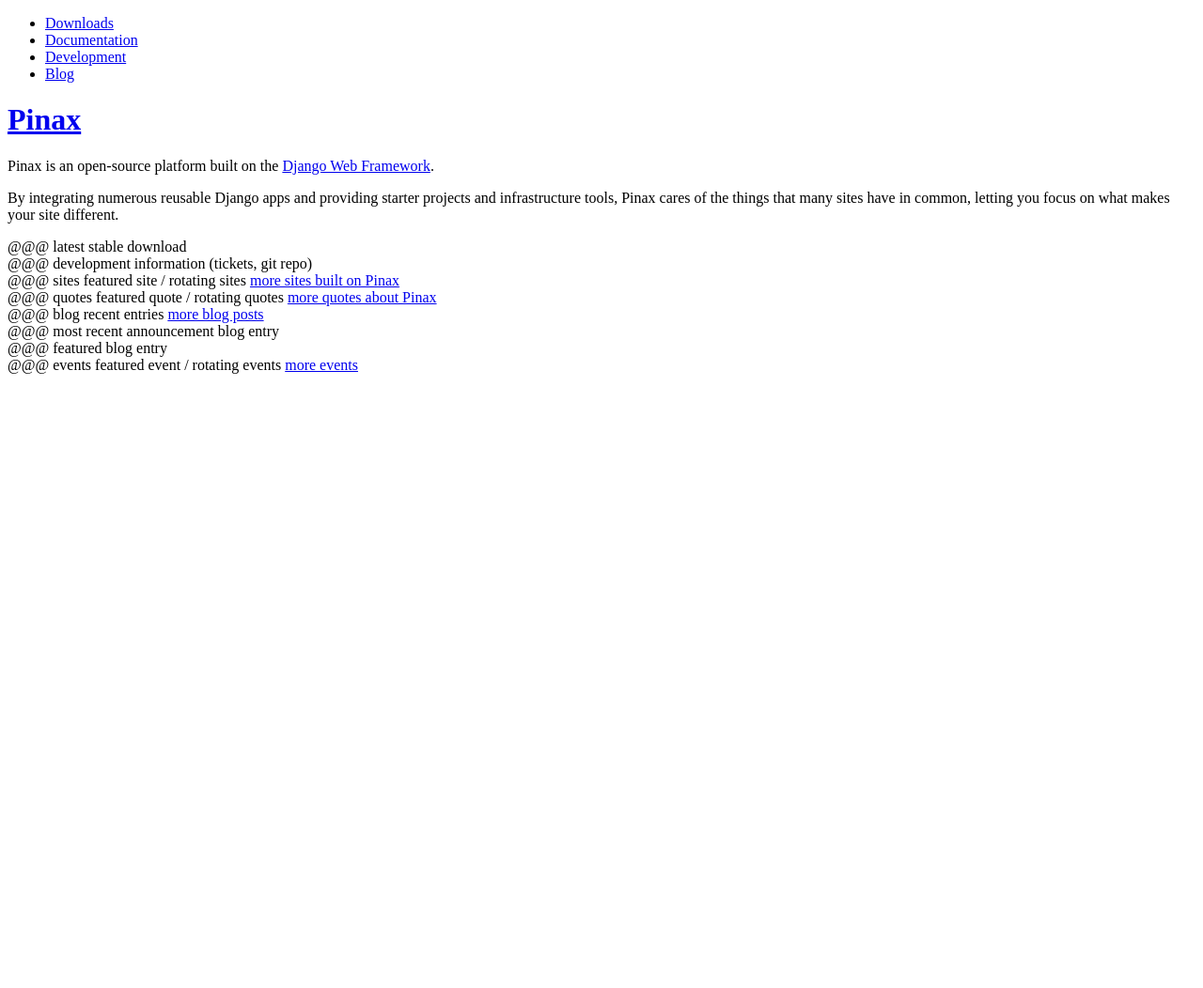
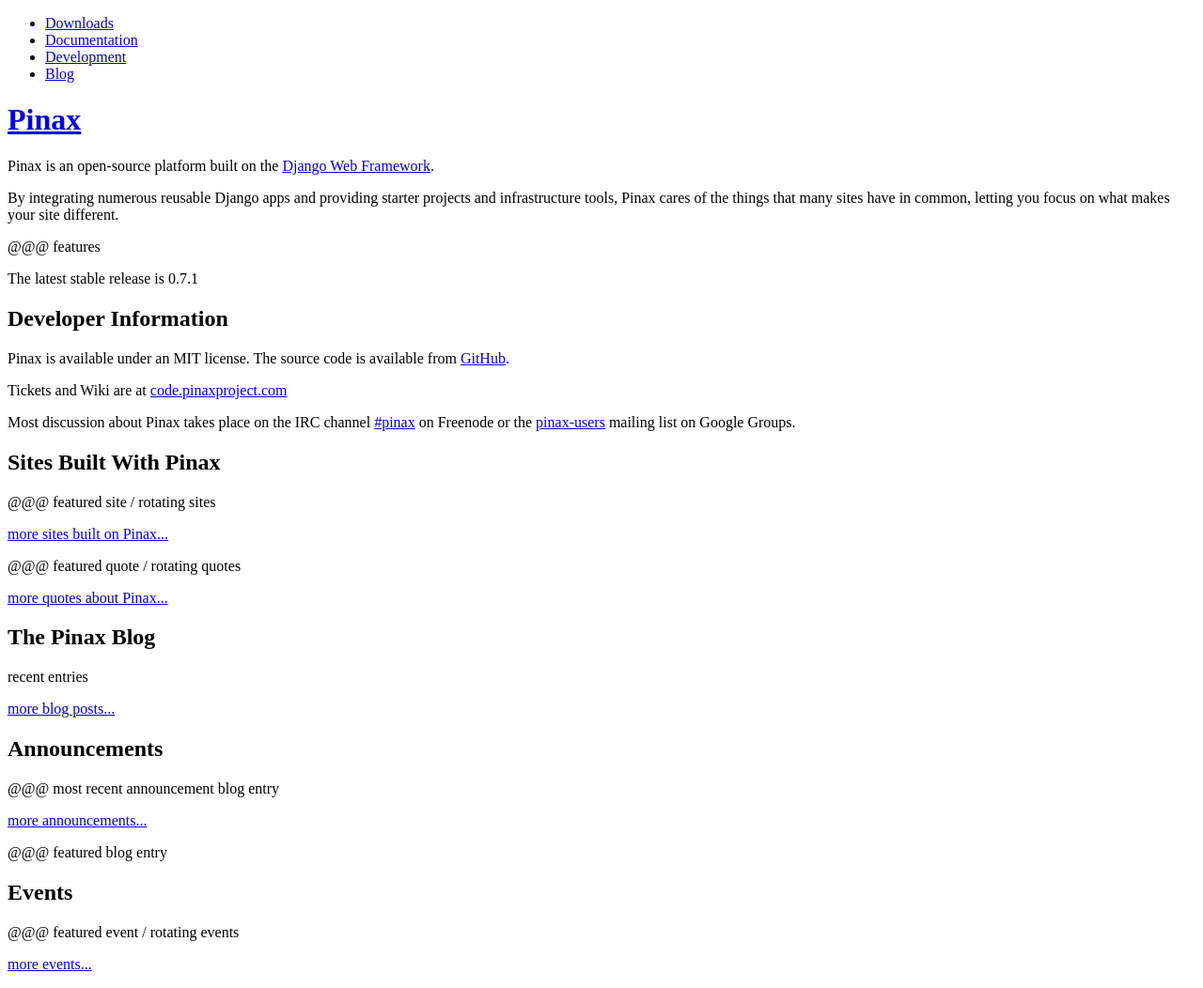
Before and after one commit to pinax/pinaxproject.com, a Django app: template pinaxsite_project/templates/homepage.html in a window 1280 px wide. Shown: the whole page at 94% size. Before the commit the page ends 398 px from the top, so only its background shows below. Run offline with Django 3.2, Linux system fonts and the light colour scheme; the template is opened without the code that fills it, so the values that code supplies are empty; parts of the project's set-up code (start-up, migrations or seed data) failed here and were passed over.

Commit message:
converted some links to use url template tag and fleshed out some more content on home page

```diff
--- a/pinaxsite_project/templates/_nav.html
+++ b/pinaxsite_project/templates/_nav.html
@@ -1,8 +1,8 @@
 {# global nav #}
 
 <ul class="nav">
-    <li><a href="/downloads.html">Downloads</a></li>
-    <li><a href="/docs/">Documentation</a></li>
+    <li><a href="{% url downloads_home %}">Downloads</a></li>
+    <li><a href="{% url documentation %}">Documentation</a></li>
     <li><a href="http://code.pinaxproject.com/">Development</a></li>
-    <li><a href="/biblion/blog_list.html">Blog</a></li>
+    <li><a href="{% url blog %}">Blog</a></li>
 </ul>
--- a/pinaxsite_project/templates/homepage.html
+++ b/pinaxsite_project/templates/homepage.html
@@ -1,6 +1,8 @@
 {% extends "site_base.html" %}
 
 {% load webdesign %}
+
+{% block head_title_base %}Pinax{% endblock %}
 
 {% block body_id %}homepage{% endblock %}
 
@@ -20,53 +22,78 @@
         </p>
     </div>
 
-    <div>
-        @@@ latest stable download
+    <div class="box">
+        <p>@@@ features</p>
     </div>
 
-    <div>
-        @@@ development information
-
-        (tickets, git repo)
+    <div class="box">
+        <p>
+            The latest stable release is
+            0.7.1
+        </p>
     </div>
 
-    <div>
-        @@@ sites
+    <div class="box">
+        <h2>Developer Information</h2>
 
-        featured site / rotating sites
+        <p>
+            Pinax is available under an MIT license. The source code is
+            available from <a href="http://github.com/pinax/pinax">GitHub</a>.
+        </p>
 
-        <a href="/sites.html">more sites built on Pinax</a>
+        <p>
+            Tickets and Wiki are at
+            <a href="http://code.pinaxproject.com">code.pinaxproject.com</a>
+        </p>
+
+        <p>
+            Most discussion about Pinax takes place on the IRC channel
+            <a href="irc://irc.freenode.net/pinax">#pinax</a>
+            on Freenode or the
+            <a href="http://groups.google.com/group/pinax-users">pinax-users</a>
+            mailing list on Google Groups.
+        </p>
     </div>
 
-    <div>
-        @@@ quotes
+    <div class="box">
+        <h2>Sites Built With Pinax</h2>
 
-        featured quote / rotating quotes
+        <p>@@@ featured site / rotating sites</p>
 
-        <a href="/quotes.html">more quotes about Pinax</a>
+        <p><a href="{% url sites_home %}">more sites built on Pinax...</a></p>
     </div>
 
-    <div>
-        @@@ blog
+    <div class="box">
+        <p>@@@ featured quote / rotating quotes</p>
 
-        recent entries
-
-        <a href="/biblion/blog_list.html">more blog posts</a>
+        <p><a href="{% url quotes_home %}">more quotes about Pinax...</a></p>
     </div>
 
-    <div>
-        @@@ most recent announcement blog entry
+    <div class="box">
+        <h2>The Pinax Blog</h2>
+
+        <p>recent entries</p>
+
+        <p><a href="{% url blog %}">more blog posts...</a></>
     </div>
 
-    <div>
+    <div class="box">
+        <h2>Announcements</h2>
+
+        <p>@@@ most recent announcement blog entry</p>
+
+        <p><a href="{% url blog %}">more announcements...</a></p>
+    </div>
+
+    <div class="box">
         @@@ featured blog entry
     </div>
 
-    <div>
-        @@@ events
+    <div class="box">
+        <h2>Events</h2>
 
-        featured event / rotating events
+        <p>@@@ featured event / rotating events</p>
 
-        <a href="/events.html">more events</a>
+        <p><a href="{% url events_home %}">more events...</a></p>
     </div>
 {% endblock %}
```
